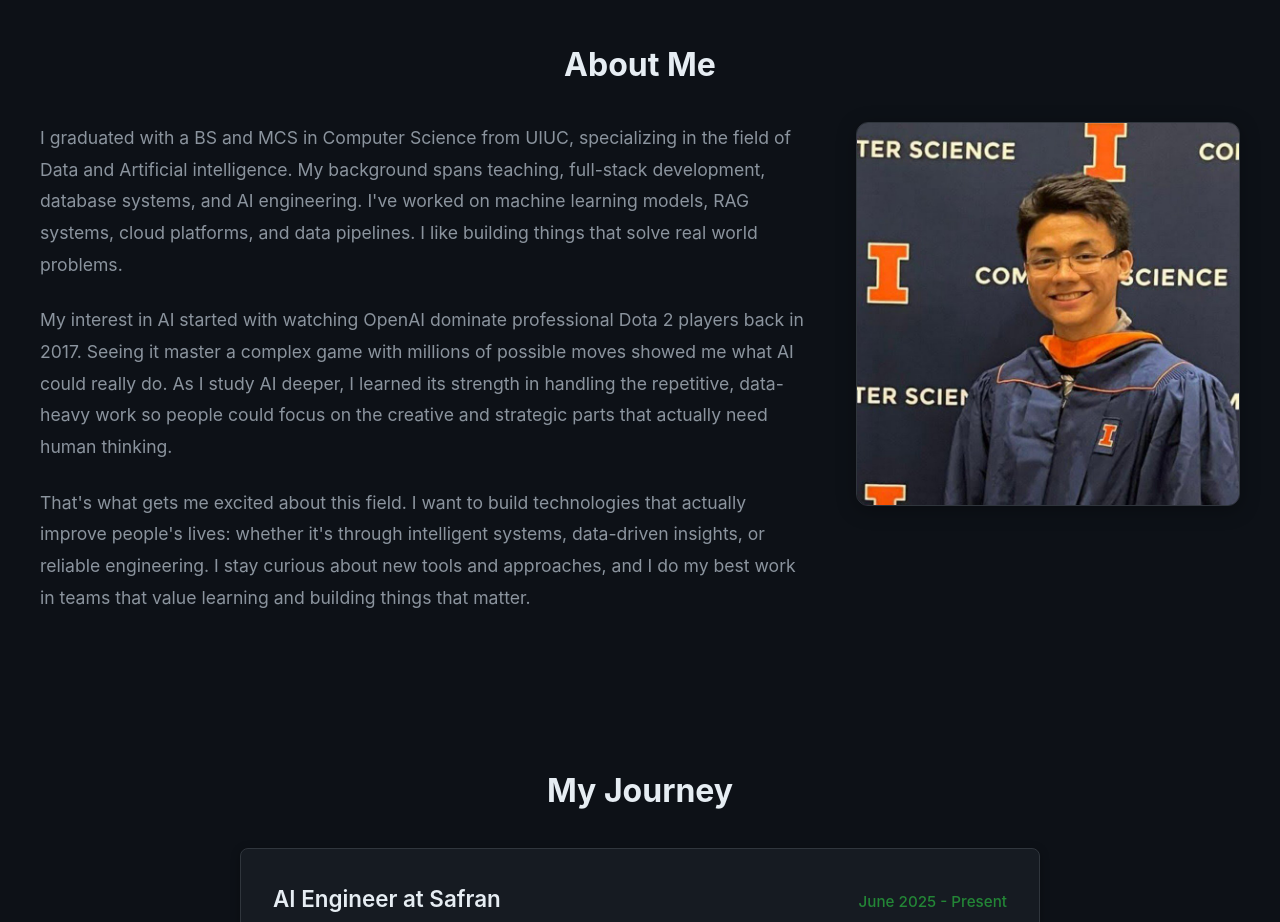
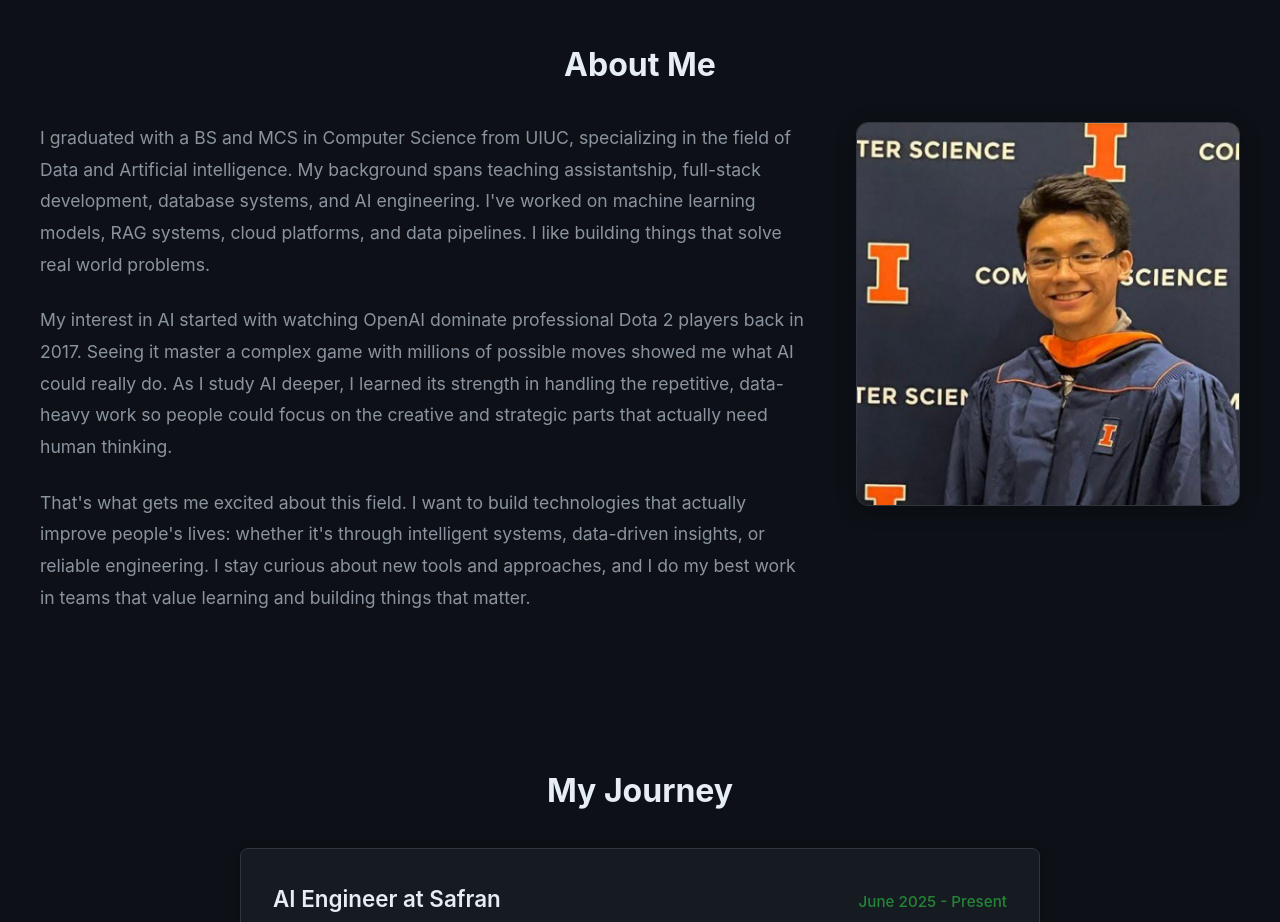
Before and after one commit to richwellp/richwellp.github.io, a Vue app in the folder frontend/: page / in a window 1280 px wide. Shown: the part 820-1742 px from the top of the page. Built offline with nearby package versions, Linux system fonts and the light colour scheme.

Commit message:
Changed about me

```diff
--- a/frontend/src/views/AboutMe.vue
+++ b/frontend/src/views/AboutMe.vue
@@ -30,7 +30,7 @@
           <div class="story-text">
             <p>
               I graduated with a BS and MCS in Computer Science from UIUC, specializing in the field of Data and Artificial intelligence.
-              My background spans teaching, full-stack development, database systems, and AI engineering. I've worked on machine learning models,
+              My background spans teaching assistantship, full-stack development, database systems, and AI engineering. I've worked on machine learning models,
               RAG systems, cloud platforms, and data pipelines. I like building things that solve real world problems.
             </p>
             <p>
```
